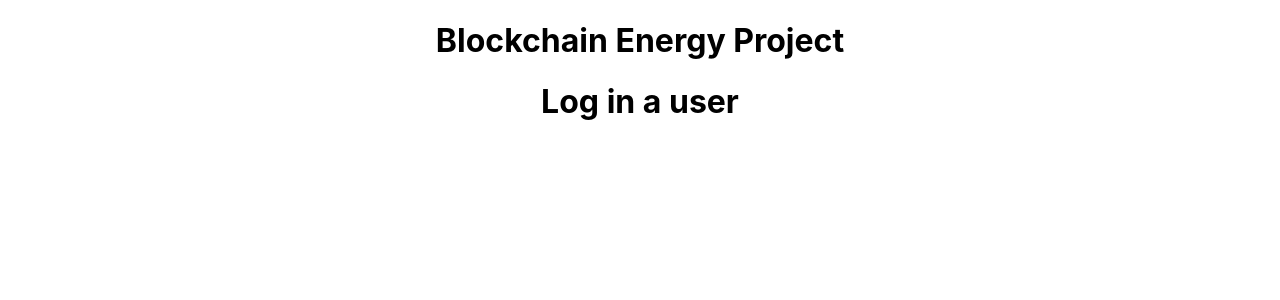
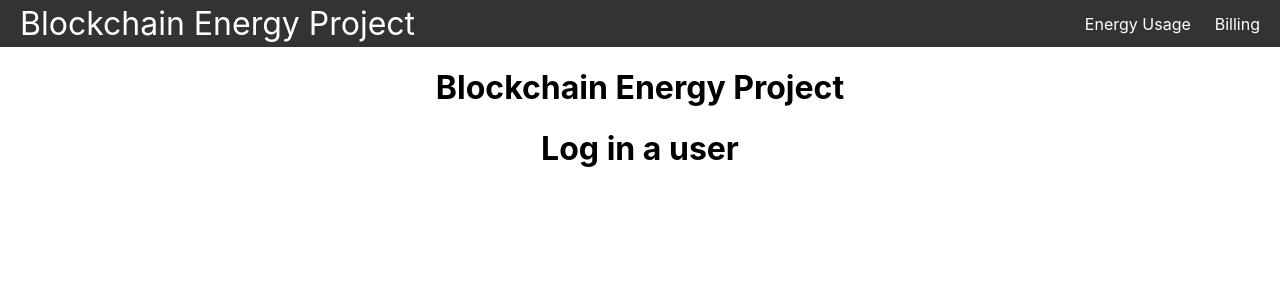
Before and after one commit to rosstangoriginal/capstone, a React (Create React App) app in the folder frontend/: page / in a window 1280 px wide. Shown: the top 300 px of the page. Built offline with nearby package versions, Linux system fonts and the light colour scheme.

Commit message:
navbar implementation

```diff
--- a/frontend/src/App.css
+++ b/frontend/src/App.css
@@ -1,3 +1,7 @@
+* {
+  box-sizing: border-box;
+}
+
 .App {
   text-align: center;
 }
@@ -36,3 +40,46 @@
     transform: rotate(360deg);
   }
 }
+
+body {
+  margin: 0;
+}
+
+.nav {
+  background-color: #333;
+  color: white;
+  display: flex;
+  justify-content: space-between;
+  align-items: stretch;
+  gap: 2rem;
+  padding: 0 1rem;
+}
+
+.site-title {
+  font-size: 2rem;
+}
+
+.nav ul {
+  padding: 0;
+  margin: 0;
+  list-style: none;
+  display: flex;
+  gap: 1rem;
+}
+
+.nav a {
+  color: inherit;
+  text-decoration: none;
+  height: 100%;
+  display: flex;
+  align-items: center;
+  padding: 0.25rem;
+}
+
+.nav li.active {
+  background-color: #555;
+}
+
+.nav li:hover {
+  background-color: #777;
+}
--- a/frontend/src/App.js
+++ b/frontend/src/App.js
@@ -1,9 +1,11 @@
 import "./App.css";
+import Navbar from "./Navbar";
 import RoutePaths from "./components/RoutePaths"
 
 function App() {
     return (
         <div className="App">
+            <Navbar />
             <h1>Blockchain Energy Project</h1>
             <RoutePaths />
         </div>
--- /dev/null
+++ b/frontend/src/Navbar.js
@@ -0,0 +1,34 @@
+import { Link, useMatch, useResolvedPath } from "react-router-dom";
+
+export default function Navbar() {
+    const path = window.location.pathname;
+    return (
+        <nav className="nav">
+            <Link
+                to="/dashboard"
+                className="site-title"
+            >
+                Blockchain Energy Project
+            </Link>
+            <ul>
+                <CustomLink to="/energy-usage">Energy Usage</CustomLink>
+                <CustomLink to="/billing">Billing</CustomLink>
+            </ul>
+        </nav>
+    );
+}
+
+function CustomLink({ to, children, ...props }) {
+    const resolvedPath = useResolvedPath(to);
+    const isActive = useMatch({path: resolvedPath.pathname, end: true})
+    return (
+        <li className={isActive ? "active" : ""}>
+            <Link
+                to={to}
+                {...props}
+            >
+                {children}
+            </Link>
+        </li>
+    );
+}
--- a/frontend/src/components/RoutePaths.jsx
+++ b/frontend/src/components/RoutePaths.jsx
@@ -1,4 +1,4 @@
-import { BrowserRouter, Route, Routes } from "react-router-dom";
+import { Route, Routes } from "react-router-dom";
 import Dashboard from "./landing-page/Dashboard";
 import CreateUser from "./user-authentication/CreateUser";
 import LogIn from "./user-authentication/LogIn";
@@ -8,7 +8,7 @@
 
 export default () => {
     return (
-        <BrowserRouter>
+
                 <Routes>
                     <Route path="/" element={<LogIn />} />
                     <Route path="/create-user" element={<CreateUser />} />
@@ -17,6 +17,6 @@
                     <Route path="/billing" element={<Billing />} />
                     <Route path="/energy-usage" element={<EnergyUsage />} />
                 </Routes>
-            </BrowserRouter>
+
     )
 }
--- a/frontend/src/components/user-authentication/LogIn.jsx
+++ b/frontend/src/components/user-authentication/LogIn.jsx
@@ -1,3 +1,5 @@
 export default () => {
-    return <h1>Log in a user</h1>
+    return (<h1>Log in a user</h1>
+
+    )
 }
--- a/frontend/src/index.js
+++ b/frontend/src/index.js
@@ -3,11 +3,14 @@
 import './index.css';
 import App from './App';
 import reportWebVitals from './reportWebVitals';
+import { BrowserRouter } from 'react-router-dom';
 
 const root = ReactDOM.createRoot(document.getElementById('root'));
 root.render(
   <React.StrictMode>
+    <BrowserRouter>
     <App />
+    </BrowserRouter>
   </React.StrictMode>
 );
 
```
Also changed, not shown: 1 other file (tests, documents, lock files or other folders).
